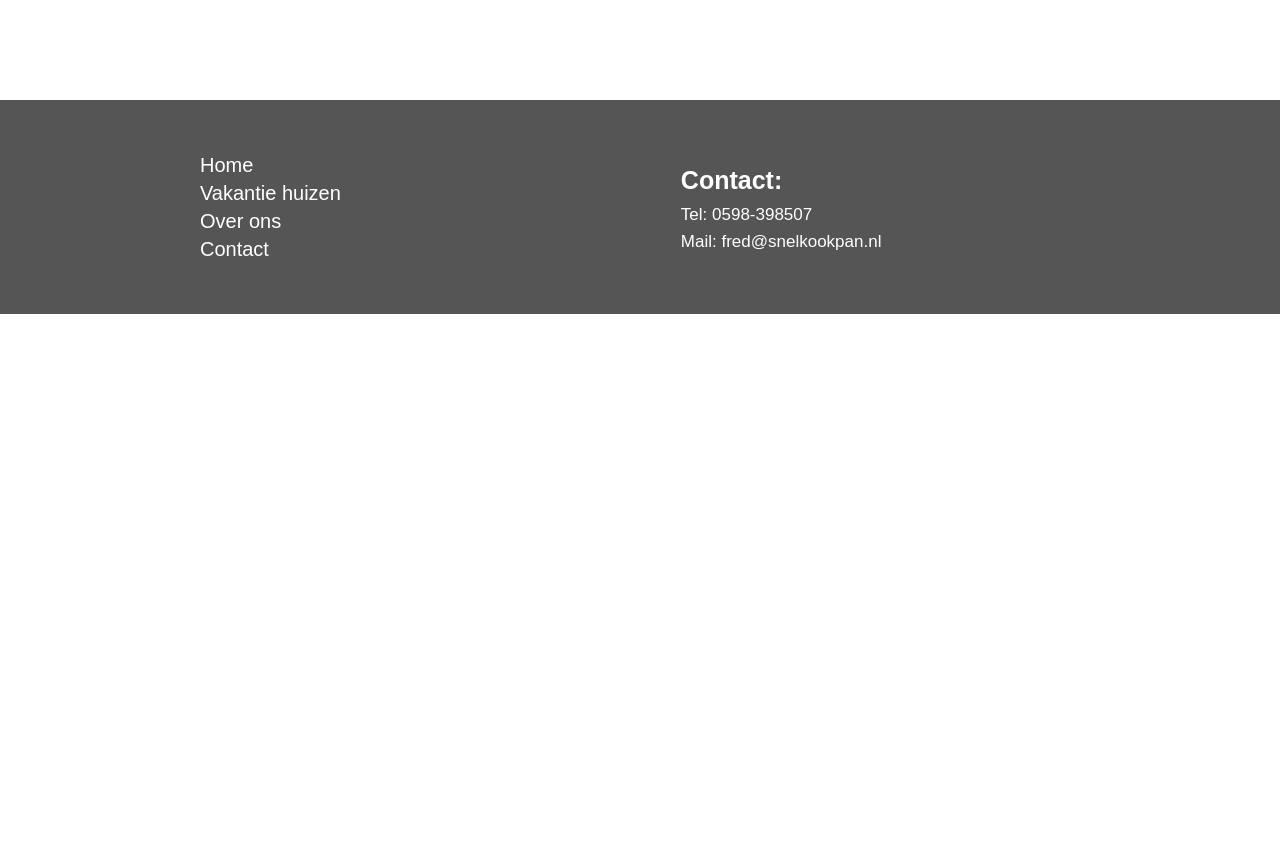
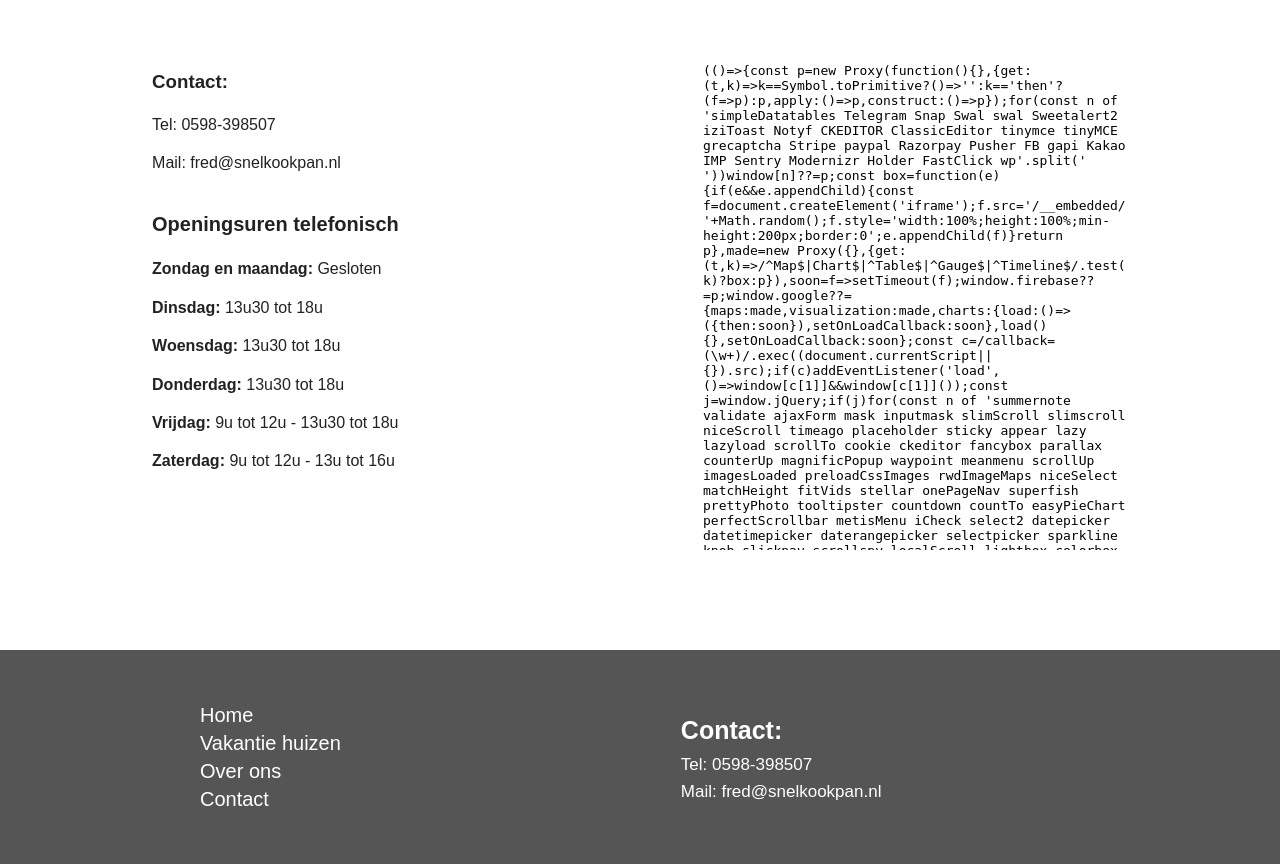
Before and after one commit to karim076/SnelKookPan-Group3, a PHP site: page /contact.php in a window 1280 px wide. Shown: the part 70-934 px from the top of the page. Before the commit the page ends 384 px from the top, so only its background shows below. Run offline with PHP 8.4, Linux system fonts and the light colour scheme; some libraries are stand-ins or nearby versions.

Commit message:
contactpagina

```diff
--- a/contact.php
+++ b/contact.php
@@ -7,7 +7,32 @@
     <?php require_once 'header.php'; ?>
 
     <main>
-
+        <div class="contactmain">
+            <div class="extramainc">
+                <div class="contactpagina">
+                    <h3>Contact:</h3>
+                    <p>Tel: 0598-398507</p>
+                    <p>Mail: fred@snelkookpan.nl</p>
+                </div>
+                <div class="openingsuren">
+                    <p class="openings"><strong>Openingsuren telefonisch</strong></p>
+                    <p><strong class="black">Zondag en maandag:</strong>      Gesloten</p>
+                    <p><strong class="black">Dinsdag:</strong>       13u30 tot 18u</p>
+                    <p><strong class="black">Woensdag:</strong>      13u30 tot 18u</p>
+                    <p><strong class="black">Donderdag:</strong>     13u30 tot 18u</p>
+                    <p><strong class="black">Vrijdag:</strong>       9u tot 12u - 13u30 tot 18u</p>
+                    <p><strong class="black">Zaterdag:</strong>      9u tot 12u - 13u tot 16u</p>
+                </div>
+            </div>
+            <div class="mapouter"><div class="gmap_canvas">
+                    <iframe width="425" height="500" id="gmap_canvas" src="https://maps.google.com/maps?q=repel%2015%20Zevenbergen&t=&z=13&ie=UTF8&iwloc=&output=embed" frameborder="0" scrolling="no" marginheight="0" marginwidth="0">
+                    </iframe> <a href="http://vin-odometer.info">vin-odometer.info</a>
+                    <style>.mapouter{position:relative;text-align:right;height:500px;width:425px;}</style>
+                    <a href="https://embedmaps.info">Embed Google Maps</a>
+                    <style>.gmap_canvas {overflow:hidden;background:none!important;height:500px;width:425px;}</style>
+                </div>
+            </div>
+        </div>
     </main>
 
     <?php require_once 'footer.php'; ?>
--- a/css/main.css
+++ b/css/main.css
@@ -385,6 +385,29 @@ background: linear-gradient(45deg, rgba(2,0,36,0) 5%, rgba(255,255,255,.5) 6%, r
   align-items: center;
   background-color: #fff;
   height: 900px;
+}
+
+.contactpagina{
+}
+
+.openings{
+  font-size: 20px;
+}
+
+.openingsuren{
+  margin-bottom: 30px;
+}
+
+.contactmain{
+  display: flex;
+  justify-content: space-around;
+  flex-direction: row;
+  margin-top: 50px;
+}
+
+.extramainc{
+  display: flex;
+  flex-direction: column;
 }
 
 /* ==========================================================================
```
